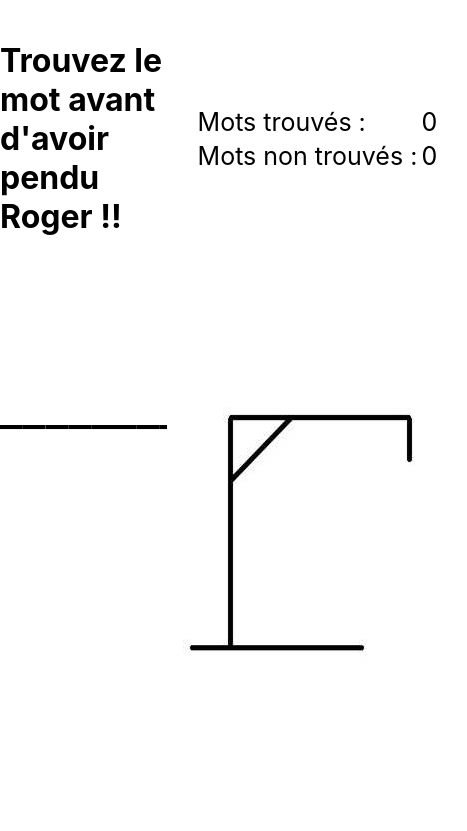
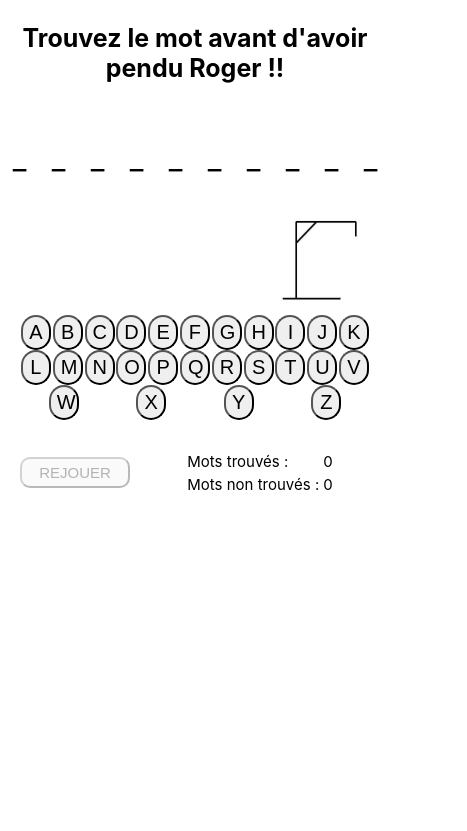
Before and after one commit to Lany75/hangman-game, a React (Create React App) app: page / in a window 390 px wide. Shown: the top 831 px of the page, 467 px wide, since content can reach past the window. Built offline with nearby package versions, Linux system fonts and the light colour scheme.

Commit message:
F24 - Responsive design

```diff
--- a/src/App.css
+++ b/src/App.css
@@ -2,6 +2,10 @@
   display: grid;
   grid-template-columns: 1fr 1fr 1fr;
   grid-template-rows: 1fr 1fr 1fr 1fr 1fr;
-  row-gap: 30px;
-  margin: 20px 0px 20px 0px;
 }
+
+@media screen and (min-width: 481px) {
+  .App {
+    row-gap: 30px;
+  }
+}
--- a/src/components/displayWord/DisplayWord.css
+++ b/src/components/displayWord/DisplayWord.css
@@ -1,4 +1,15 @@
 .message {
-  font-size: 30px;
   text-align: center;
 }
+
+@media screen and (min-width: 481px) {
+  .message {
+    font-size: 30px;
+  }
+}
+
+@media screen and (max-width: 480px) {
+  .message {
+    font-size: 15px;
+  }
+}
--- a/src/components/endMessage/EndMessage.css
+++ b/src/components/endMessage/EndMessage.css
@@ -1,5 +1,4 @@
 .end-message {
-  font-size: 50px;
   font-weight: bold;
   text-align: center;
 }
@@ -11,3 +10,15 @@
 .lost {
   color: red;
 }
+
+@media screen and (min-width: 481px) {
+  .end-message {
+    font-size: 50px;
+  }
+}
+
+@media screen and (max-width: 480px) {
+  .end-message {
+    font-size: 20px;
+  }
+}
--- a/src/components/gallows/Gallows.css
+++ b/src/components/gallows/Gallows.css
@@ -1,6 +1,19 @@
 #gallows {
   grid-column: 3/4;
-  grid-row: 2/4;
   justify-self: center;
   align-self: center;
 }
+
+@media screen and (min-width: 481px) {
+  #gallows {
+    grid-row: 2/4;
+  }
+}
+
+@media screen and (max-width: 480px) {
+  #gallows {
+    grid-row: 3/4;
+    width: 100px;
+    height: 100px;
+  }
+}
--- a/src/components/goal/Goal.css
+++ b/src/components/goal/Goal.css
@@ -1,6 +1,19 @@
 h1 {
-  grid-column: 1/3;
   grid-row: 1/2;
   justify-self: center;
   align-self: center;
+  text-align: center;
 }
+
+@media screen and (min-width: 481px) {
+  h1 {
+    grid-column: 1/3;
+  }
+}
+
+@media screen and (max-width: 480px) {
+  h1 {
+    font-size: 25px;
+    grid-column: 1/4;
+  }
+}
--- a/src/components/proposedLetters/ProposedLetters.css
+++ b/src/components/proposedLetters/ProposedLetters.css
@@ -6,11 +6,25 @@
   justify-content: space-around;
   align-items: center;
   flex-wrap: wrap;
+  margin: 0px 20px 0px 20px;
 }
 
 .letter-button {
-  width: 50px;
-  height: 60px;
-  font-size: 40px;
   border-radius: 20px;
 }
+
+@media screen and (min-width: 481px) {
+  .letter-button {
+    width: 50px;
+    height: 60px;
+    font-size: 40px;
+  }
+}
+
+@media screen and (max-width: 480px) {
+  .letter-button {
+    width: 30px;
+    height: 35px;
+    font-size: 20px;
+  }
+}
--- a/src/components/replayButton/ReplayButton.css
+++ b/src/components/replayButton/ReplayButton.css
@@ -1,8 +1,22 @@
 #replay-button {
-  grid-column: 2/3;
   grid-row: 5/6;
-  font-size: 30px;
-  padding: 10px;
   align-self: center;
   border-radius: 10px;
 }
+
+@media screen and (min-width: 481px) {
+  #replay-button {
+    grid-column: 2/3;
+    font-size: 30px;
+    padding: 10px;
+  }
+}
+
+@media screen and (max-width: 480px) {
+  #replay-button {
+    grid-column: 1/2;
+    font-size: 15px;
+    padding: 5px;
+    margin-left: 20px;
+  }
+}
--- a/src/components/score/Score.css
+++ b/src/components/score/Score.css
@@ -1,7 +1,20 @@
 .score {
-  grid-column: 3/4;
-  grid-row: 1/2;
   justify-self: center;
   align-self: center;
-  font-size: 25px;
 }
+
+@media screen and (min-width: 481px) {
+  .score {
+    grid-column: 3/4;
+    grid-row: 1/2;
+    font-size: 25px;
+  }
+}
+
+@media screen and (max-width: 480px) {
+  .score {
+    grid-column: 2/4;
+    grid-row: 5/6;
+    font-size: 15px;
+  }
+}
--- a/src/components/selectedWord/SelectedWord.css
+++ b/src/components/selectedWord/SelectedWord.css
@@ -1,5 +1,4 @@
 .selected-word {
-  grid-column: 1/3;
   grid-row: 2/3;
   display: flex;
   flex-direction: row;
@@ -7,6 +6,22 @@
   align-self: center;
 }
 
+@media screen and (min-width: 481px) {
+  .selected-word {
+    grid-column: 1/3;
+  }
+
+  .word-letter {
+    font-size: 50px;
+  }
+}
+
+@media screen and (max-width: 480px) {
+.selected-word {
+  grid-column: 1/4;
+}
+
 .word-letter {
-  font-size: 50px;
+  font-size: 30px;
 }
+}
```
